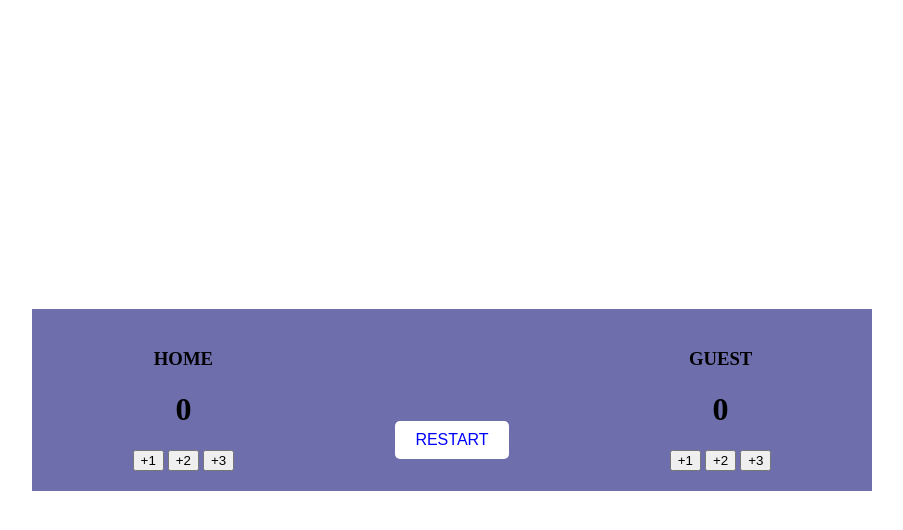
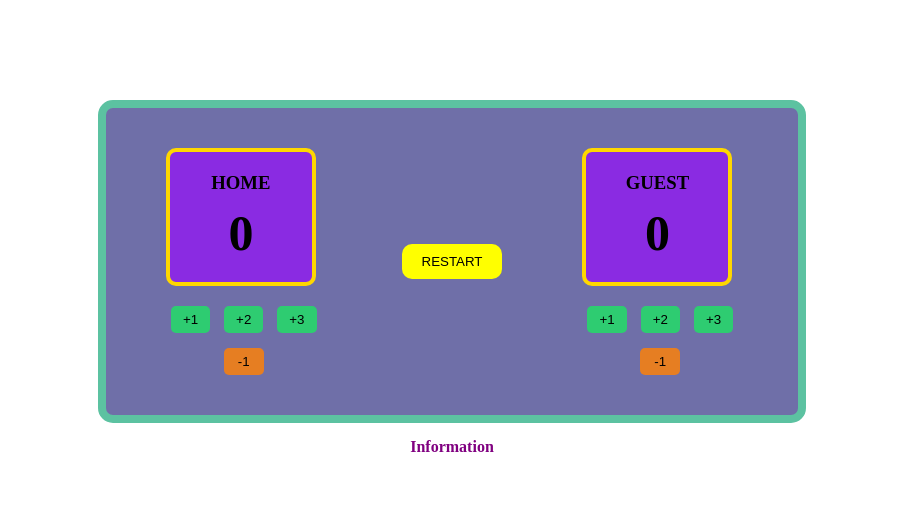
Before and after one commit to Raj231006/counterbasic, a plain HTML site: page index.html in a window 1280 px wide. Shown: the whole page, without its empty margins (188-1091 px from the left). Drawn offline with Linux system fonts and the light colour scheme.

Commit message:
Add files via upload

```diff
--- a/index.css
+++ b/index.css
@@ -1,36 +1,94 @@
+* {
+    padding: 0;
+    margin: 0;
+    box-sizing: border-box;
+}
+
 body {
-    margin: 0;
-    height: 100vh;
+    font-family: "Montagu Slab", serif;
+    background: white;
 }
+
 
 .main {
     display: flex;
     justify-content: center;
-    align-items: center;
-    height: 100vh;
+    margin-top: 100px;
 }
 
 
 .container {
+    background: #6f6fa8;
+    border: 8px solid #5cc2a1;
+    border-radius: 15px;
+    padding: 40px 60px;
     display: flex;
-    justify-content: space-around;
     align-items: center;
-    background-color: rgb(110, 110, 173);
-    width: 800px;
-    padding: 20px;
+    gap: 80px;
+}
+
+.guest {
     text-align: center;
 }
 
+.count {
+    background: #8a2be2;
+    padding: 20px;
+    border: 4px solid gold;
+    border-radius: 10px;
+    width: 150px;
+}
+
+.count h1 {
+    font-size: 50px;
+    margin-top: 10px;
+}
+
+/* BUTTONS */
+.button {
+    margin-top: 15px;
+}
+
+.indside {
+    background: #2ecc71;
+    padding: 6px 12px;
+    margin: 5px;
+    border-radius: 5px;
+    border: none;
+    cursor: pointer;
+}
+
+.neg {
+    background: #e67e22;
+    padding: 6px 14px;
+    margin-top: 10px;
+    border-radius: 5px;
+    border: none;
+    cursor: pointer;
+}
 
 
+.hello-box {
+    display: flex;
+    align-items: center;
+}
 
 .btn {
-    background-color: white;
-    color: blue;
-    font-size: 16px;
+    background: yellow;
     padding: 10px 20px;
+    border-radius: 10px;
     border: none;
+    cursor: pointer;
+}
 
-    border-radius: 5px;
-    margin-top: 80px;
+
+.info {
+    margin-top: 15px;
+    text-align: center;
 }
+
+.info a {
+    text-decoration: none;
+    font-weight: bold;
+    color: purple;
+}
--- a/index.html
+++ b/index.html
@@ -6,7 +6,6 @@
 <body>
 
 <div class="main">
-
     <div class="container">
 
         <div class="guest">
@@ -14,9 +13,14 @@
                 <h3>HOME</h3>
                 <h1 id="count-home">0</h1>
             </div>
-            <button onclick="increment1home()">+1</button>
-            <button onclick="increment2home()">+2</button>
-            <button onclick="increment3home()">+3</button>
+            <div class="button">
+                <button onclick="increment1home()" class="indside">+1</button>
+                <button onclick="increment2home()" class="indside">+2</button>
+                <button onclick="increment3home()" class="indside">+3</button>
+            </div>
+            <div>
+                <button class="neg" onclick="penalty()">-1</button>
+            </div>
         </div>
 
         <div class="hello-box">
@@ -28,13 +32,21 @@
                 <h3>GUEST</h3>
                 <h1 id="count-guest">0</h1>
             </div>
-            <button onclick="increment1guest()">+1</button>
-            <button onclick="increment2guest()">+2</button>
-            <button onclick="increment3guest()">+3</button>
+            <div class="button">
+                <button onclick="increment1guest()" class="indside">+1</button>
+                <button onclick="increment2guest()" class="indside">+2</button>
+                <button onclick="increment3guest()" class="indside">+3</button>
+            </div>
+            <button class="neg" onclick="negative()">-1</button>
         </div>
 
     </div>
+</div>
 
+<div class="info">
+    <a href="./information.txt" target="_blank">
+        Information
+    </a>
 </div>
 
 <script src="index.js"></script>
--- a/index.js
+++ b/index.js
@@ -30,7 +30,14 @@ function increment3guest(){
 function restart(){
     counthome=0
     countguest=0
-     CountEl2.textContent=countguest;
-     CountEl1.textContent=counthome;
+    CountEl2.textContent=countguest;
+    CountEl1.textContent=counthome;
 
 }
+function penalty(){
+    counthome-=1
+    countguest-=1
+    CountEl2.textContent=countguest;
+    CountEl1.textContent=counthome;
+
+}
```
